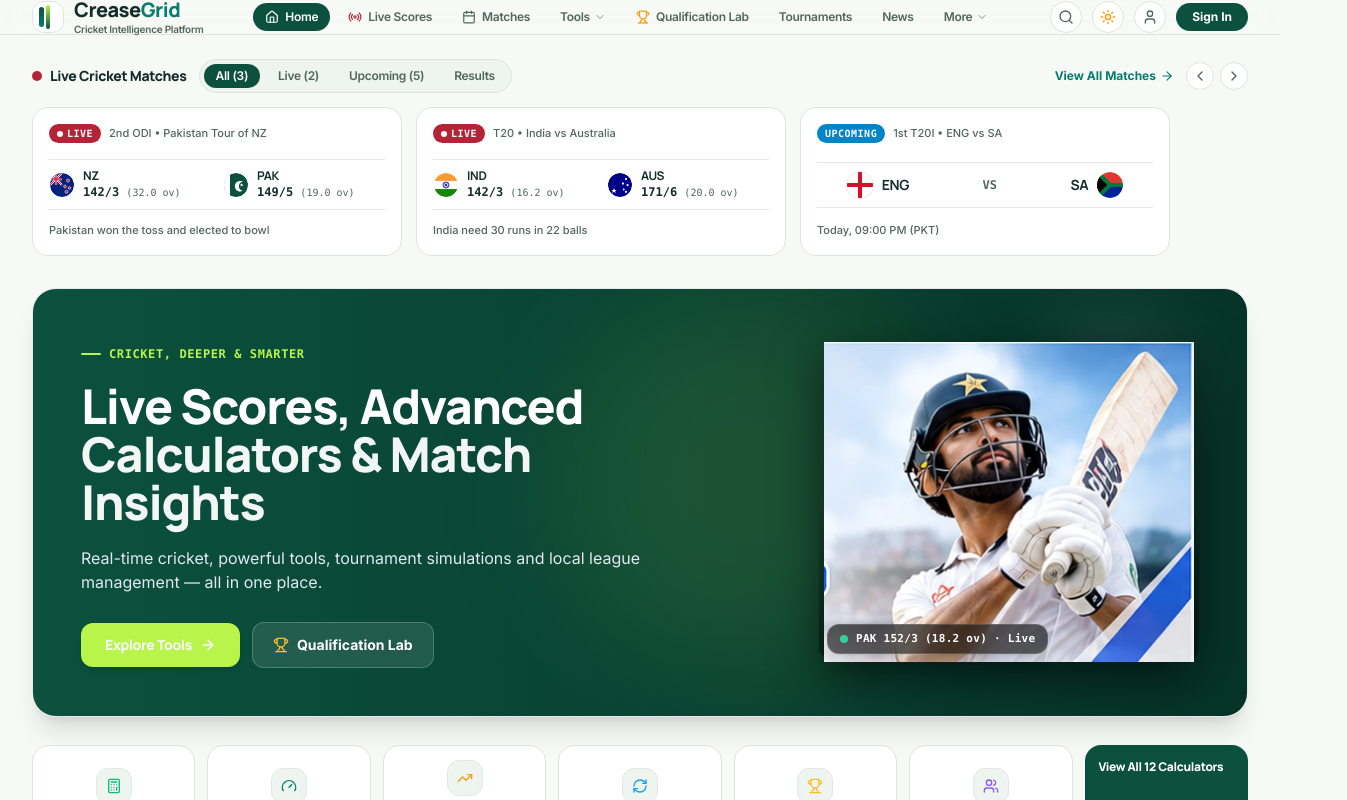
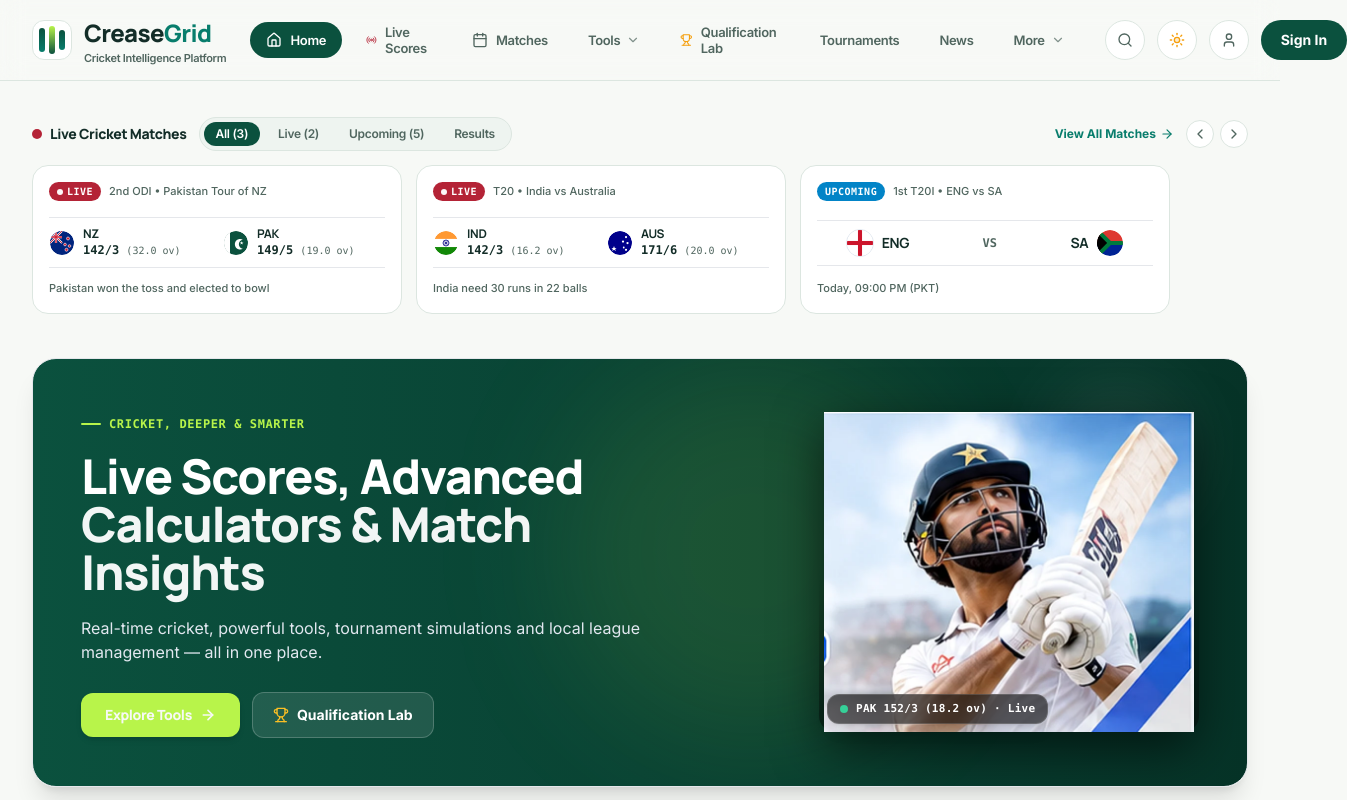
Before and after one commit to zeeaihistory2026-cpu/Crichub, a Next.js app: page / in a window 1280 px wide. Shown: the top 800 px of the page, 1347 px wide, since content can reach past the window. Built offline with nearby package versions, Linux system fonts and the light colour scheme.

Commit message:
style: add generous vertical spacing above and below navbar and page content

```diff
--- a/app/page.tsx
+++ b/app/page.tsx
@@ -72,7 +72,7 @@ export default function HomePage() {
       <SearchModal isOpen={searchOpen} onClose={() => setSearchOpen(false)} />
 
       {/* Main Content Container */}
-      <main className="flex-1 max-w-7xl w-full mx-auto px-4 sm:px-6 lg:px-8 py-4 sm:py-6 space-y-7">
+      <main className="flex-1 max-w-7xl w-full mx-auto px-4 sm:px-6 lg:px-8 pt-6 sm:pt-9 pb-16 space-y-8 sm:space-y-10">
 
         {/* 2. Top-of-Page Live Cricket Matches Ribbon (P0 Requirement: Directly BELOW Header, ABOVE Hero) */}
         <LiveMatchRibbon />
--- a/components/home/LiveMatchRibbon.tsx
+++ b/components/home/LiveMatchRibbon.tsx
@@ -101,7 +101,7 @@ export default function LiveMatchRibbon() {
   });
 
   return (
-    <section className="w-full mb-6">
+    <section className="w-full mb-8 sm:mb-10">
       {/* Top Header Bar with Filter Tabs and Navigation */}
       <div className="flex flex-col sm:flex-row sm:items-center justify-between gap-3 mb-3.5">
         <div className="flex items-center gap-3 flex-wrap">
--- a/components/layout/PublicHeader.tsx
+++ b/components/layout/PublicHeader.tsx
@@ -63,44 +63,45 @@ export default function PublicHeader({ onOpenSearch }: PublicHeaderProps) {
 
   return (
     <header className="sticky top-0 z-40 bg-surface/95 dark:bg-surface/95 backdrop-blur-md border-b border-line shadow-xs transition-colors duration-200">
-      <div className="max-w-7xl mx-auto px-4 sm:px-6 lg:px-8 h-17 flex items-center justify-between gap-4">
+      {/* Spacious container with ample padding above and below */}
+      <div className="max-w-7xl mx-auto px-4 sm:px-6 lg:px-8 py-3.5 sm:py-4.5 flex items-center justify-between gap-4 sm:gap-6">
         {/* Left: Brand Logo */}
         <BrandLogo />
 
-        {/* Center: Desktop Navigation Bar */}
-        <nav className="hidden lg:flex items-center gap-1 xl:gap-1.5" aria-label="Main Navigation">
+        {/* Center: Desktop Navigation Bar with generous link padding */}
+        <nav className="hidden lg:flex items-center gap-1 xl:gap-2" aria-label="Main Navigation">
           {/* Home Link */}
           <Link
             href="/"
-            className={`px-3 py-1.5 rounded-full text-xs font-semibold tracking-tight transition flex items-center gap-1.5 ${
+            className={`px-3.5 sm:px-4 py-2 sm:py-2.5 rounded-full text-xs sm:text-[13px] font-semibold tracking-tight transition flex items-center gap-2 ${
               pathname === '/'
-                ? 'bg-brand text-white dark:bg-lime dark:text-canvas font-bold shadow-2xs'
+                ? 'bg-brand text-white dark:bg-lime dark:text-canvas font-bold shadow-xs'
                 : 'text-ink-muted hover:text-ink hover:bg-surface-alt'
             }`}
           >
-            <Home className="w-3.5 h-3.5" />
+            <Home className="w-4 h-4" />
             <span>Home</span>
           </Link>
 
           {/* Live Scores */}
           <Link
             href="/matches"
-            className={`px-3 py-1.5 rounded-full text-xs font-semibold tracking-tight transition flex items-center gap-1.5 ${
+            className={`px-3.5 sm:px-4 py-2 sm:py-2.5 rounded-full text-xs sm:text-[13px] font-semibold tracking-tight transition flex items-center gap-2 ${
               pathname === '/matches'
                 ? 'bg-brand text-white dark:bg-lime dark:text-canvas font-bold'
                 : 'text-ink-muted hover:text-ink hover:bg-surface-alt'
             }`}
           >
-            <Radio className="w-3.5 h-3.5 text-alert animate-pulse" />
+            <Radio className="w-4 h-4 text-alert animate-pulse" />
             <span>Live Scores</span>
           </Link>
 
           {/* Matches */}
           <Link
             href="/matches"
-            className="px-3 py-1.5 rounded-full text-xs font-semibold tracking-tight text-ink-muted hover:text-ink hover:bg-surface-alt transition flex items-center gap-1.5"
+            className="px-3.5 sm:px-4 py-2 sm:py-2.5 rounded-full text-xs sm:text-[13px] font-semibold tracking-tight text-ink-muted hover:text-ink hover:bg-surface-alt transition flex items-center gap-2"
           >
-            <Calendar className="w-3.5 h-3.5" />
+            <Calendar className="w-4 h-4" />
             <span>Matches</span>
           </Link>
 
@@ -112,24 +113,24 @@ export default function PublicHeader({ onOpenSearch }: PublicHeaderProps) {
           >
             <Link
               href="/tools"
-              className={`px-3 py-1.5 rounded-full text-xs font-semibold tracking-tight transition flex items-center gap-1 ${
+              className={`px-3.5 sm:px-4 py-2 sm:py-2.5 rounded-full text-xs sm:text-[13px] font-semibold tracking-tight transition flex items-center gap-1.5 ${
                 pathname.startsWith('/tools')
                   ? 'bg-brand text-white dark:bg-lime dark:text-canvas font-bold'
                   : 'text-ink-muted hover:text-ink hover:bg-surface-alt'
               }`}
             >
               <span>Tools</span>
-              <ChevronDown className="w-3 h-3 opacity-70" />
+              <ChevronDown className="w-3.5 h-3.5 opacity-70" />
             </Link>
 
             {toolsOpen && (
-              <div className="absolute top-full left-0 mt-1 w-60 bg-surface dark:bg-surface border border-line rounded-2xl shadow-xl py-2 z-50 animate-fade-in">
+              <div className="absolute top-full left-0 mt-2 w-64 bg-surface dark:bg-surface border border-line rounded-2xl shadow-xl py-2.5 z-50 animate-fade-in">
                 {toolsDropdownItems.map((item) => (
                   <Link
                     key={item.name}
                     href={item.href}
                     onClick={() => setToolsOpen(false)}
-                    className="block px-3.5 py-1.5 text-xs text-ink-muted hover:text-ink hover:bg-surface-alt transition font-medium"
+                    className="block px-4 py-2 text-xs text-ink-muted hover:text-ink hover:bg-surface-alt transition font-medium"
                   >
                     {item.name}
                   </Link>
@@ -141,20 +142,20 @@ export default function PublicHeader({ onOpenSearch }: PublicHeaderProps) {
           {/* Qualification Lab */}
           <Link
             href="/qualification"
-            className={`px-3 py-1.5 rounded-full text-xs font-semibold tracking-tight transition flex items-center gap-1.5 ${
+            className={`px-3.5 sm:px-4 py-2 sm:py-2.5 rounded-full text-xs sm:text-[13px] font-semibold tracking-tight transition flex items-center gap-2 ${
               pathname === '/qualification'
-                ? 'bg-brand text-white dark:bg-lime dark:text-canvas font-bold shadow-2xs'
+                ? 'bg-brand text-white dark:bg-lime dark:text-canvas font-bold shadow-xs'
                 : 'text-ink-muted hover:text-ink hover:bg-surface-alt'
             }`}
           >
-            <Trophy className="w-3.5 h-3.5 text-amber-500" />
+            <Trophy className="w-4 h-4 text-amber-500" />
             <span>Qualification Lab</span>
           </Link>
 
           {/* Tournaments */}
           <Link
             href="/tournaments"
-            className={`px-3 py-1.5 rounded-full text-xs font-semibold tracking-tight transition ${
+            className={`px-3.5 sm:px-4 py-2 sm:py-2.5 rounded-full text-xs sm:text-[13px] font-semibold tracking-tight transition ${
               pathname === '/tournaments'
                 ? 'bg-brand text-white dark:bg-lime dark:text-canvas font-bold'
                 : 'text-ink-muted hover:text-ink hover:bg-surface-alt'
@@ -166,7 +167,7 @@ export default function PublicHeader({ onOpenSearch }: PublicHeaderProps) {
           {/* News */}
           <Link
             href="/news"
-            className={`px-3 py-1.5 rounded-full text-xs font-semibold tracking-tight transition ${
+            className={`px-3.5 sm:px-4 py-2 sm:py-2.5 rounded-full text-xs sm:text-[13px] font-semibold tracking-tight transition ${
               pathname.startsWith('/news')
                 ? 'bg-brand text-white dark:bg-lime dark:text-canvas font-bold'
                 : 'text-ink-muted hover:text-ink hover:bg-surface-alt'
@@ -182,15 +183,15 @@ export default function PublicHeader({ onOpenSearch }: PublicHeaderProps) {
             onMouseLeave={() => setMoreOpen(false)}
           >
             <button
-              className="px-3 py-1.5 rounded-full text-xs font-semibold tracking-tight text-ink-muted hover:text-ink hover:bg-surface-alt transition flex items-center gap-1"
+              className="px-3.5 sm:px-4 py-2 sm:py-2.5 rounded-full text-xs sm:text-[13px] font-semibold tracking-tight text-ink-muted hover:text-ink hover:bg-surface-alt transition flex items-center gap-1.5"
               aria-label="More navigation options"
             >
               <span>More</span>
-              <ChevronDown className="w-3 h-3 opacity-70" />
+              <ChevronDown className="w-3.5 h-3.5 opacity-70" />
             </button>
 
             {moreOpen && (
-              <div className="absolute top-full right-0 mt-1 w-64 bg-surface dark:bg-surface border border-line rounded-2xl shadow-xl py-2 z-50 animate-fade-in">
+              <div className="absolute top-full right-0 mt-2 w-68 bg-surface dark:bg-surface border border-line rounded-2xl shadow-xl py-2.5 z-50 animate-fade-in">
                 {moreDropdownItems.map((item) => {
                   const Icon = item.icon;
                   return (
@@ -198,7 +199,7 @@ export default function PublicHeader({ onOpenSearch }: PublicHeaderProps) {
                       key={item.name}
                       href={item.href}
                       onClick={() => setMoreOpen(false)}
-                      className="flex items-center gap-2.5 px-3.5 py-2 text-xs text-ink-muted hover:text-ink hover:bg-surface-alt transition font-medium"
+                      className="flex items-center gap-3 px-4 py-2.5 text-xs text-ink-muted hover:text-ink hover:bg-surface-alt transition font-medium"
                     >
                       <Icon className="w-4 h-4 text-tealAccent" />
                       <span>{item.name}</span>
@@ -210,16 +211,16 @@ export default function PublicHeader({ onOpenSearch }: PublicHeaderProps) {
           </div>
         </nav>
 
-        {/* Right: Actions (Search, Theme, Profile, Sign In / Organizer) */}
-        <div className="flex items-center gap-2 sm:gap-2.5 shrink-0">
+        {/* Right: Actions (Search, Theme, Profile, Sign In) with balanced spacing */}
+        <div className="flex items-center gap-2.5 sm:gap-3 shrink-0">
           {/* Search Icon Button */}
           <button
             onClick={onOpenSearch}
-            className="w-8 h-8 rounded-full flex items-center justify-center text-ink-muted hover:text-ink bg-surface dark:bg-surface-alt border border-line hover:border-accent transition shadow-2xs btn-tactile"
+            className="w-9 h-9 sm:w-10 sm:h-10 rounded-full flex items-center justify-center text-ink-muted hover:text-ink bg-surface dark:bg-surface-alt border border-line hover:border-accent transition shadow-2xs btn-tactile"
             aria-label="Search"
             title="Search (⌘K)"
           >
-            <Search className="w-4 h-4" />
+            <Search className="w-4 h-4 sm:w-4.5 sm:h-4.5" />
           </button>
 
           {/* Theme Toggle (Sun ☀️ / Moon 🌙) */}
@@ -228,17 +229,17 @@ export default function PublicHeader({ onOpenSearch }: PublicHeaderProps) {
           {/* Profile Avatar Icon Only (No Text) */}
           <Link
             href="/me"
-            className="w-8 h-8 rounded-full bg-surface dark:bg-surface-alt border border-line hover:border-lime flex items-center justify-center text-ink-muted hover:text-ink transition shadow-2xs btn-tactile"
+            className="w-9 h-9 sm:w-10 sm:h-10 rounded-full bg-surface dark:bg-surface-alt border border-line hover:border-lime flex items-center justify-center text-ink-muted hover:text-ink transition shadow-2xs btn-tactile"
             title="My Profile & Followed Cricket"
             aria-label="Profile"
           >
-            <User className="w-4 h-4" />
+            <User className="w-4 h-4 sm:w-4.5 sm:h-4.5" />
           </Link>
 
           {/* Sign In / Organizer Button */}
           <Link
             href="/organizer"
-            className="hidden sm:inline-flex items-center justify-center px-4 py-1.5 rounded-full text-xs font-bold bg-brand text-white hover:bg-brand-hover dark:bg-lime dark:text-canvas dark:hover:bg-lime-hover transition shadow-xs btn-tactile"
+            className="hidden sm:inline-flex items-center justify-center px-5 py-2 sm:py-2.5 rounded-full text-xs sm:text-sm font-bold bg-brand text-white hover:bg-brand-hover dark:bg-lime dark:text-canvas dark:hover:bg-lime-hover transition shadow-xs btn-tactile"
             title="Sign In / Organizer Workspace"
           >
             Sign In
@@ -247,50 +248,50 @@ export default function PublicHeader({ onOpenSearch }: PublicHeaderProps) {
           {/* Mobile Hamburger Toggle */}
           <button
             onClick={() => setMobileOpen(!mobileOpen)}
-            className="lg:hidden p-1.5 rounded-xl text-ink-muted hover:bg-surface-alt transition"
+            className="lg:hidden p-2 rounded-xl text-ink-muted hover:bg-surface-alt transition"
             aria-label="Toggle navigation drawer"
           >
-            {mobileOpen ? <X className="w-5 h-5" /> : <Menu className="w-5 h-5" />}
+            {mobileOpen ? <X className="w-6 h-6" /> : <Menu className="w-6 h-6" />}
           </button>
         </div>
       </div>
 
       {/* Mobile Navigation Drawer */}
       {mobileOpen && (
-        <div className="lg:hidden border-t border-line bg-surface/95 dark:bg-surface/95 backdrop-blur-xl px-4 py-4 space-y-1 shadow-xl">
+        <div className="lg:hidden border-t border-line bg-surface/95 dark:bg-surface/95 backdrop-blur-xl px-4 py-5 space-y-1.5 shadow-xl animate-fade-in">
           {navLinks.map((link) => (
             <Link
               key={link.label}
               href={link.href}
               onClick={() => setMobileOpen(false)}
-              className="flex items-center justify-between px-3 py-2.5 rounded-xl text-xs font-semibold text-ink-muted hover:bg-surface-alt hover:text-ink transition"
+              className="flex items-center justify-between px-3.5 py-3 rounded-xl text-xs sm:text-sm font-semibold text-ink-muted hover:bg-surface-alt hover:text-ink transition"
             >
               <span>{link.label}</span>
-              <ChevronRight className="w-3.5 h-3.5 opacity-40" />
+              <ChevronRight className="w-4 h-4 opacity-40" />
             </Link>
           ))}
           <Link
             href="/players"
             onClick={() => setMobileOpen(false)}
-            className="flex items-center justify-between px-3 py-2.5 rounded-xl text-xs font-semibold text-ink-muted hover:bg-surface-alt hover:text-ink transition"
+            className="flex items-center justify-between px-3.5 py-3 rounded-xl text-xs sm:text-sm font-semibold text-ink-muted hover:bg-surface-alt hover:text-ink transition"
           >
-            <span>Players & Records</span>
-            <ChevronRight className="w-3.5 h-3.5 opacity-40" />
+            <span>Players &amp; Records</span>
+            <ChevronRight className="w-4 h-4 opacity-40" />
           </Link>
           <Link
             href="/local"
             onClick={() => setMobileOpen(false)}
-            className="flex items-center justify-between px-3 py-2.5 rounded-xl text-xs font-semibold text-ink-muted hover:bg-surface-alt hover:text-ink transition"
+            className="flex items-center justify-between px-3.5 py-3 rounded-xl text-xs sm:text-sm font-semibold text-ink-muted hover:bg-surface-alt hover:text-ink transition"
           >
             <span>Local Cricket Network</span>
-            <ChevronRight className="w-3.5 h-3.5 opacity-40" />
+            <ChevronRight className="w-4 h-4 opacity-40" />
           </Link>
 
-          <div className="pt-3 border-t border-line flex flex-col gap-2">
+          <div className="pt-4 mt-2 border-t border-line flex flex-col gap-2.5">
             <Link
               href="/organizer"
               onClick={() => setMobileOpen(false)}
-              className="flex items-center justify-center gap-2 p-2.5 rounded-xl bg-brand text-white dark:bg-lime dark:text-canvas text-xs font-bold shadow-xs"
+              className="flex items-center justify-center gap-2 p-3 rounded-xl bg-brand text-white dark:bg-lime dark:text-canvas text-xs sm:text-sm font-bold shadow-xs"
             >
               <Trophy className="w-4 h-4" />
               <span>Organizer Workspace</span>
@@ -298,7 +299,7 @@ export default function PublicHeader({ onOpenSearch }: PublicHeaderProps) {
             <Link
               href="/me"
               onClick={() => setMobileOpen(false)}
-              className="flex items-center justify-center gap-2 p-2.5 rounded-xl bg-surface-alt text-xs font-bold text-ink"
+              className="flex items-center justify-center gap-2 p-3 rounded-xl bg-surface-alt text-xs sm:text-sm font-bold text-ink"
             >
               <User className="w-4 h-4 text-tealAccent" />
               <span>Profile (My Cricket)</span>
--- a/components/ui/BrandLogo.tsx
+++ b/components/ui/BrandLogo.tsx
@@ -3,19 +3,19 @@ import Link from 'next/link';
 
 export default function BrandLogo({ className = '' }: { className?: string }) {
   return (
-    <Link href="/" className={`flex items-center gap-2.5 group shrink-0 ${className}`}>
+    <Link href="/" className={`flex items-center gap-3 group shrink-0 ${className}`}>
       {/* 3 Green Pillars / Wickets Crease Icon */}
-      <div className="w-8 h-8 rounded-xl bg-surface dark:bg-surface-alt border border-line flex items-center justify-center gap-0.5 shadow-2xs group-hover:border-lime transition p-1.5 shrink-0">
-        <span className="w-1.5 h-5 rounded-full bg-gradient-to-b from-brand to-tealAccent group-hover:from-lime group-hover:to-tealAccent transition"></span>
-        <span className="w-1.5 h-6 rounded-full bg-gradient-to-b from-lime to-brand group-hover:from-tealAccent group-hover:to-lime transition"></span>
-        <span className="w-1.5 h-4.5 rounded-full bg-gradient-to-b from-brand to-tealAccent group-hover:from-lime group-hover:to-tealAccent transition"></span>
+      <div className="w-9 h-9 sm:w-10 sm:h-10 rounded-xl bg-surface dark:bg-surface-alt border border-line flex items-center justify-center gap-1 shadow-2xs group-hover:border-lime transition p-1.5 shrink-0">
+        <span className="w-1.5 h-5 sm:h-6 rounded-full bg-gradient-to-b from-brand to-tealAccent group-hover:from-lime group-hover:to-tealAccent transition"></span>
+        <span className="w-1.5 h-6 sm:h-7 rounded-full bg-gradient-to-b from-lime to-brand group-hover:from-tealAccent group-hover:to-lime transition"></span>
+        <span className="w-1.5 h-4.5 sm:h-5 rounded-full bg-gradient-to-b from-brand to-tealAccent group-hover:from-lime group-hover:to-tealAccent transition"></span>
       </div>
 
-      <div className="flex flex-col">
-        <span className="font-display font-black text-xl tracking-tight text-ink flex items-center leading-none">
+      <div className="flex flex-col justify-center">
+        <span className="font-display font-extrabold text-xl sm:text-2xl tracking-tight text-ink flex items-center leading-none">
           Crease<span className="text-[#087D6C] dark:text-lime">Grid</span>
         </span>
-        <span className="text-[10px] text-ink-muted font-semibold tracking-tight leading-none mt-1 hidden sm:block">
+        <span className="text-[10px] sm:text-[11px] text-ink-muted font-semibold tracking-tight leading-none mt-1 hidden sm:block">
           Cricket Intelligence Platform
         </span>
       </div>
```
Also changed, not shown: components/ui/ThemeToggle.tsx (+4 -4 lines).
